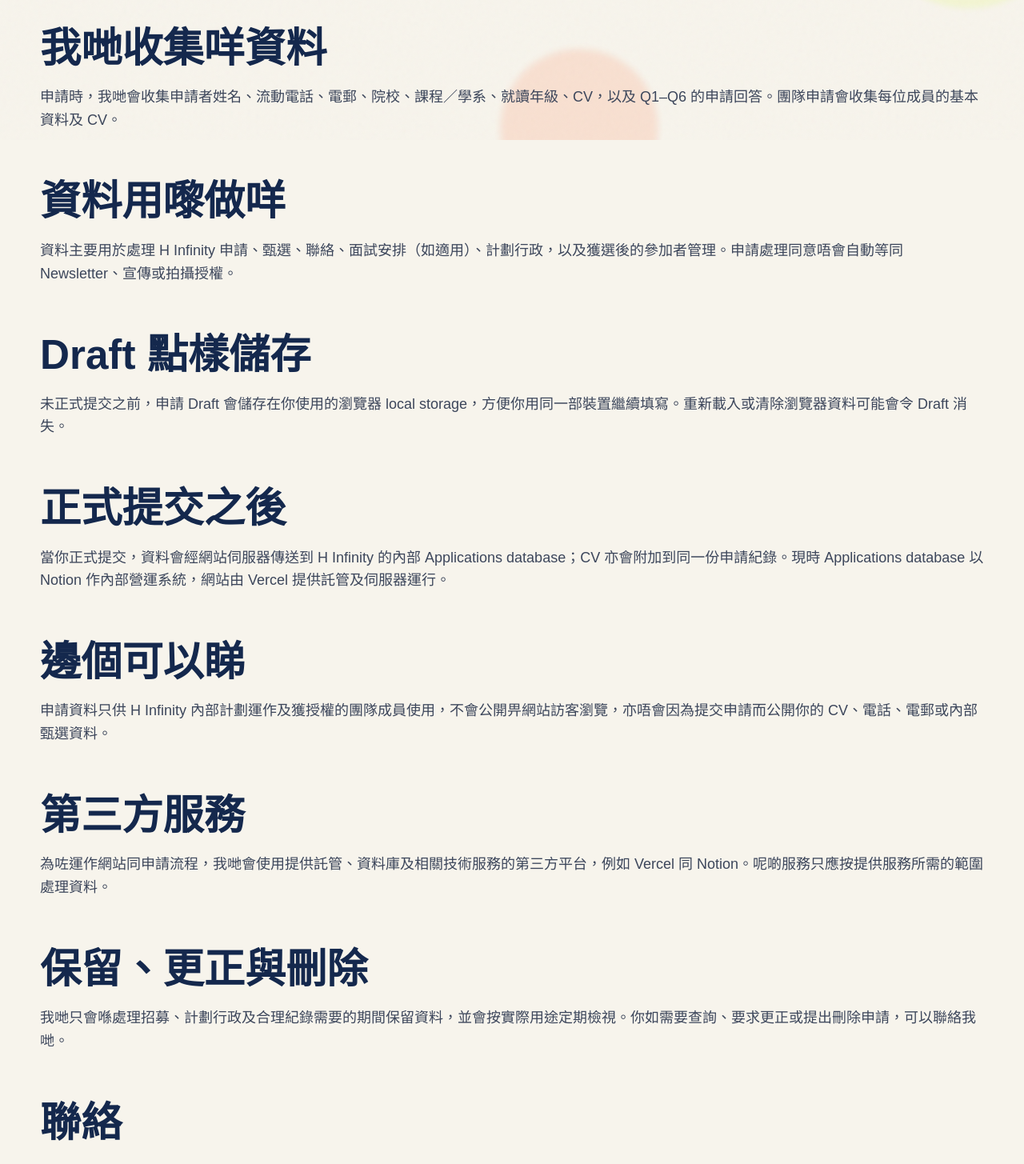
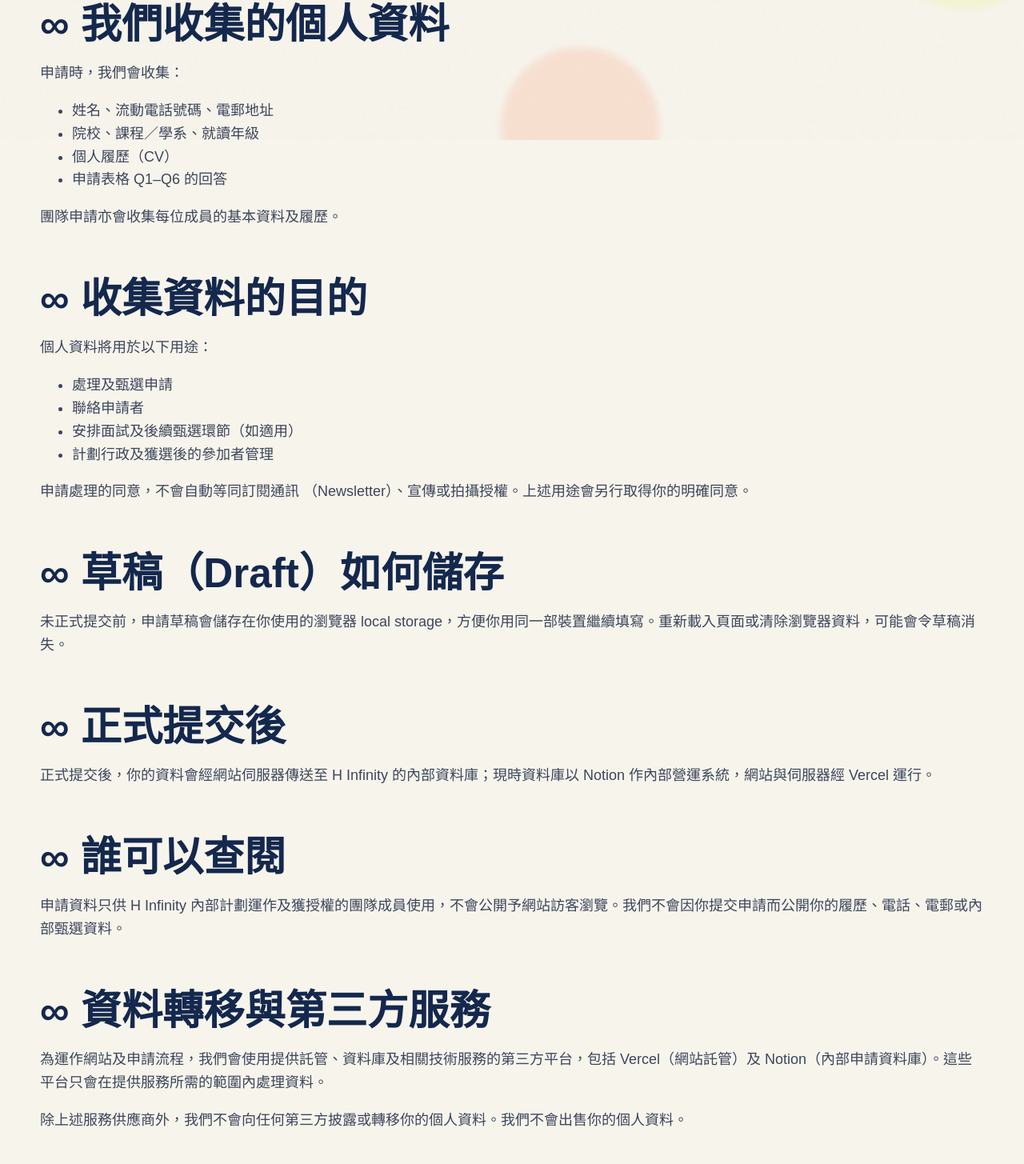
Before and after one commit to KelvinLo0720/hinfinity-website, a Next.js app: page /privacy in a window 1280 px wide. Shown: the part 625-2080 px from the top of the page at 80% size. Built offline with nearby package versions, Linux system fonts and the light colour scheme; no server answers.

Commit message:
Update page.tsx

```diff
--- a/app/privacy/page.tsx
+++ b/app/privacy/page.tsx
@@ -1,7 +1,9 @@
 import { Localized } from "@/components/i18n";
 import { PageHero } from "@/components/page-hero";
 
-export const metadata = { title: "私隱及資料使用" };
+export const metadata = {
+  title: "私隱與個人資料政策"
+};
 
 const EMAIL = "info@hinfinityhk.com";
 
@@ -9,84 +11,262 @@ export default function PrivacyPage() {
   return (
     <>
       <PageHero
-        eyebrow="私隱與資料"
-        eyebrowEn="PRIVACY & DATA USE"
-        title="你交俾我哋的資料，只應該用喺清楚講明的地方。"
-        titleEn="The information you give us should only be used for clearly stated purposes."
-        intro="呢頁說明 H Infinity 招募及網站現時點樣處理申請者資料。"
-        introEn="This page explains how H Infinity currently handles applicant information through recruitment and the website."
+        eyebrow="私隱與個人資料"
+        eyebrowEn="PRIVACY & PERSONAL DATA"
+        title="私隱與個人資料政策"
+        titleEn="Privacy and Personal Data Notice"
+        intro="本政策遵照香港《個人資料（私隱）條例》（第486章）制定，說明 H Infinity 招募計劃及網站如何收集、使用及保護申請者的個人資料。"
+        introEn='This Privacy Policy explains how H Infinity ("we", "us" or "our") collects, uses, discloses and protects the personal information of applicants in connection with our recruitment programme and website. We handle personal information in accordance with the Personal Data (Privacy) Ordinance (Cap. 486) of Hong Kong.'
       />
 
       <section className="section-tight">
         <div className="shell prose">
-          <Localized as="h2" zh="我哋收集咩資料" en="What we collect" />
+          <Localized
+            as="h2"
+            zh="∞ 我們收集的個人資料"
+            en="∞ Personal Data We Collect"
+          />
+
+          <Localized
+            as="div"
+            zh={
+              <>
+                <p>申請時，我們會收集：</p>
+
+                <ul>
+                  <li>姓名、流動電話號碼、電郵地址</li>
+                  <li>院校、課程／學系、就讀年級</li>
+                  <li>個人履歷（CV）</li>
+                  <li>申請表格 Q1–Q6 的回答</li>
+                </ul>
+
+                <p>
+                  團隊申請亦會收集每位成員的基本資料及履歷。
+                </p>
+              </>
+            }
+            en={
+              <>
+                <p>When you apply, we collect:</p>
+
+                <ul>
+                  <li>
+                    Name, mobile phone number and email address
+                  </li>
+                  <li>
+                    Institution, programme / department, and year of
+                    study
+                  </li>
+                  <li>Your CV</li>
+                  <li>
+                    Your answers to questions Q1–Q6 in the application
+                    form
+                  </li>
+                </ul>
+
+                <p>
+                  For team applications, we also collect the basic
+                  information and CV of each team member.
+                </p>
+              </>
+            }
+          />
+
+          <Localized
+            as="h2"
+            zh="∞ 收集資料的目的"
+            en="∞ How We Use Your Information"
+          />
+
+          <Localized
+            as="div"
+            zh={
+              <>
+                <p>個人資料將用於以下用途：</p>
+
+                <ul>
+                  <li>處理及甄選申請</li>
+                  <li>聯絡申請者</li>
+                  <li>安排面試及後續甄選環節（如適用）</li>
+                  <li>計劃行政及獲選後的參加者管理</li>
+                </ul>
+
+                <p>
+                  申請處理的同意，不會自動等同訂閱通訊
+                  （Newsletter）、宣傳或拍攝授權。上述用途會另行取得你的明確同意。
+                </p>
+              </>
+            }
+            en={
+              <>
+                <p>
+                  We use your personal information for the following
+                  purposes:
+                </p>
+
+                <ul>
+                  <li>Processing and assessing your application</li>
+                  <li>Contacting you</li>
+                  <li>
+                    Arranging interviews and subsequent selection
+                    stages (where applicable)
+                  </li>
+                  <li>
+                    Programme administration and managing selected
+                    participants
+                  </li>
+                </ul>
+
+                <p>
+                  Your consent to the processing of your application
+                  does not automatically extend to newsletter
+                  subscription, marketing, filming or photography
+                  authorisation. We will seek your separate, explicit
+                  consent for such purposes.
+                </p>
+              </>
+            }
+          />
+
+          <Localized
+            as="h2"
+            zh="∞ 草稿（Draft）如何儲存"
+            en="∞ How Drafts Are Stored"
+          />
 
           <Localized
             as="p"
-            zh="申請時，我哋會收集申請者姓名、流動電話、電郵、院校、課程／學系、就讀年級、CV，以及 Q1–Q6 的申請回答。團隊申請會收集每位成員的基本資料及 CV。"
-            en="During application, we collect applicants' names, mobile numbers, email addresses, institutions, programmes or departments, year of study, CVs and responses to Q1–Q6. Team applications collect the basic details and CV of each team member."
+            zh="未正式提交前，申請草稿會儲存在你使用的瀏覽器 local storage，方便你用同一部裝置繼續填寫。重新載入頁面或清除瀏覽器資料，可能會令草稿消失。"
+            en="Before formal submission, application drafts are stored in your browser's local storage so you can continue completing the form on the same device. Reloading the page or clearing your browser data may cause your draft to be lost."
           />
 
-          <Localized as="h2" zh="資料用嚟做咩" en="How we use it" />
+          <Localized
+            as="h2"
+            zh="∞ 正式提交後"
+            en="∞ After Submission"
+          />
 
           <Localized
             as="p"
-            zh="資料主要用於處理 H Infinity 申請、甄選、聯絡、面試安排（如適用）、計劃行政，以及獲選後的參加者管理。申請處理同意唔會自動等同 Newsletter、宣傳或拍攝授權。"
-            en="Information is primarily used to process H Infinity applications, selection, applicant communication, interview arrangements where applicable, programme administration and participant management after selection. Application-processing consent does not automatically include newsletter, promotional or media consent."
+            zh="正式提交後，你的資料會經網站伺服器傳送至 H Infinity 的內部資料庫；現時資料庫以 Notion 作內部營運系統，網站與伺服器經 Vercel 運行。"
+            en="Once you submit your application, your information is transmitted via our website server to H Infinity's internal database. The database currently runs on Notion as our internal operations system, and the website and server run on Vercel."
           />
 
-          <Localized as="h2" zh="Draft 點樣儲存" en="How drafts are stored" />
+          <Localized
+            as="h2"
+            zh="∞ 誰可以查閱"
+            en="∞ Who Can Access"
+          />
 
           <Localized
             as="p"
-            zh="未正式提交之前，申請 Draft 會儲存在你使用的瀏覽器 local storage，方便你用同一部裝置繼續填寫。重新載入或清除瀏覽器資料可能會令 Draft 消失。"
-            en="Before final submission, your application draft is stored in your browser's local storage so you can continue on the same device. Clearing browser data or changing devices may remove that draft."
+            zh="申請資料只供 H Infinity 內部計劃運作及獲授權的團隊成員使用，不會公開予網站訪客瀏覽。我們不會因你提交申請而公開你的履歷、電話、電郵或內部甄選資料。"
+            en="Application information is accessible only to H Infinity's internal programme operations and authorised team members, and is not made available to website visitors. Submitting an application will not result in your CV, phone number, email address, or internal selection information being publicly disclosed."
           />
 
-          <Localized as="h2" zh="正式提交之後" en="After final submission" />
+          <Localized
+            as="h2"
+            zh="∞ 資料轉移與第三方服務"
+            en="∞ Data Transfer and Third-Party Services"
+          />
+
+          <Localized
+            as="div"
+            zh={
+              <>
+                <p>
+                  為運作網站及申請流程，我們會使用提供託管、資料庫及相關技術服務的第三方平台，包括
+                  Vercel（網站託管）及 Notion（內部申請資料庫）。這些平台只會在提供服務所需的範圍內處理資料。
+                </p>
+
+                <p>
+                  除上述服務供應商外，我們不會向任何第三方披露或轉移你的個人資料。我們不會出售你的個人資料。
+                </p>
+              </>
+            }
+            en={
+              <>
+                <p>
+                  To operate the website and application process, we
+                  engage third-party service providers that provide
+                  hosting, database and related technical services,
+                  including Vercel (website hosting) and Notion
+                  (internal application database). These providers are
+                  authorised to use your personal information only as
+                  necessary to provide these services to us.
+                </p>
+
+                <p>
+                  Apart from the service providers described above, we
+                  do not disclose or transfer your personal information
+                  to any third party. We do not sell, rent your personal
+                  information to any third parties.
+                </p>
+              </>
+            }
+          />
+
+          <Localized
+            as="h2"
+            zh="∞ 資料安全"
+            en="∞ Data Security"
+          />
 
           <Localized
             as="p"
-            zh="當你正式提交，資料會經網站伺服器傳送到 H Infinity 的內部 Applications database；CV 亦會附加到同一份申請紀錄。現時 Applications database 以 Notion 作內部營運系統，網站由 Vercel 提供託管及伺服器運行。"
-            en="When you submit, the information is sent through the website server to H Infinity's internal Applications database, with CV files attached to the same application record. The Applications database currently uses Notion for internal operations, while the website and server functions are hosted on Vercel."
+            zh="我們採取技術及行政措施保護個人資料，包括只限獲授權成員查閱、以存取控制管理內部系統，並使用第三方平台，例如 Vercel 與 Notion 提供的安全功能（包括加密傳輸及登入驗證）。"
+            en="We take technical and administrative measures to protect personal data, including limiting access to authorised members, managing internal systems through access controls, and using the security features provided by third-party platforms such as Vercel and Notion (including encrypted transmission and login authentication)."
           />
 
-          <Localized as="h2" zh="邊個可以睇" en="Who can access it" />
+          <Localized
+            as="h2"
+            zh="∞ 資料保留"
+            en="∞ Data Retention"
+          />
 
           <Localized
             as="p"
-            zh="申請資料只供 H Infinity 內部計劃運作及獲授權的團隊成員使用，不會公開畀網站訪客瀏覽，亦唔會因為提交申請而公開你的 CV、電話、電郵或內部甄選資料。"
-            en="Application information is used for H Infinity's internal programme operations by authorised team members. Website visitors cannot browse applicant records, and submitting an application does not make your CV, phone number, email address or internal selection information public."
+            zh="我們只會在處理招募、計劃行政及合理紀錄所需的期間保留資料，並定期檢視。未獲選申請者的資料，一般會保留 12 個月後銷毀；獲選參加者的資料會保留至計劃完結及合理跟進所需的期間。"
+            en="We retain personal data only for as long as necessary to process recruitment, administer the programme and meet legitimate record-keeping needs, and we review this periodically. Personal data of unsuccessful applicants will generally be retained for 12 months before destruction; personal data of selected participants will be retained until the completion of the programme and for such period as is necessary for reasonable follow-up."
           />
 
-          <Localized as="h2" zh="第三方服務" en="Service providers" />
+          <Localized
+            as="h2"
+            zh="∞ 查閱、更正與刪除"
+            en="∞ Access and Correction of Data"
+          />
 
           <Localized
             as="p"
-            zh="為咗運作網站同申請流程，我哋會使用提供託管、資料庫及相關技術服務的第三方平台，例如 Vercel 同 Notion。呢啲服務只應按提供服務所需的範圍處理資料。"
-            en="To operate the website and application process, we use third-party platforms that provide hosting, database and related technical services, including Vercel and Notion. These services should process information only as needed to provide those services."
+            zh="根據《個人資料（私隱）條例》，你有權查閱、更正或刪除你的個人資料。如需行使上述權利，或對本政策有任何疑問，可經電郵聯絡我們。"
+            en="Under the Personal Data (Privacy) Ordinance, you have the right to request access to, rectification, or erasure of your personal data. To exercise these rights, or if you have any questions about this policy, you may contact us by email."
           />
 
-          <Localized as="h2" zh="保留、更正與刪除" en="Retention, correction and deletion" />
-
           <Localized
-            as="p"
-            zh="我哋只會喺處理招募、計劃行政及合理紀錄需要的期間保留資料，並會按實際用途定期檢視。你如需要查詢、要求更正或提出刪除申請，可以聯絡我哋。"
-            en="We retain information only for as long as reasonably needed for recruitment, programme administration and record-keeping, and review it according to its operational purpose. You may contact us to ask questions, request corrections or make a deletion request."
+            as="h2"
+            zh="聯絡"
+            en="Contact"
           />
 
-          <Localized as="h2" zh="聯絡" en="Contact" />
-
           <p>
-            <a className="text-link" href={`mailto:${EMAIL}`}>
+            <a
+              className="text-link"
+              href={`mailto:${EMAIL}`}
+            >
               {EMAIL}
             </a>
           </p>
 
           <Localized
             as="p"
-            zh="最後更新：2026 年 8 月 31 日"
-            en="Last updated: 31 August 2026"
+            zh="最後更新：2026 年 9 月 20 日"
+            en="Last updated: 20 September 2026"
+          />
+
+          <Localized
+            as="p"
+            zh="註：如中、英文版本內容有任何歧異，概以英文版本為準。"
+            en="Note: In the event of any inconsistency between the Chinese and English versions, the English version shall prevail."
           />
         </div>
       </section>
```
